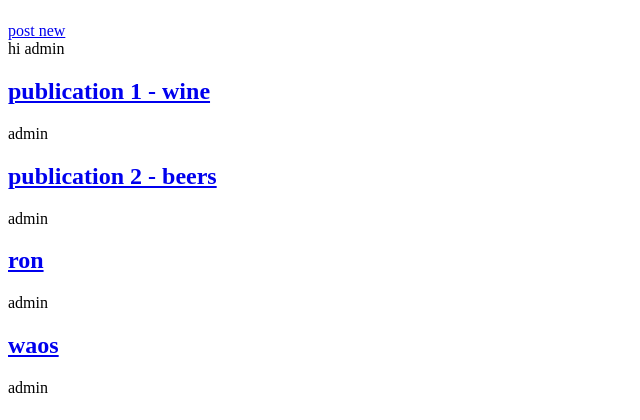
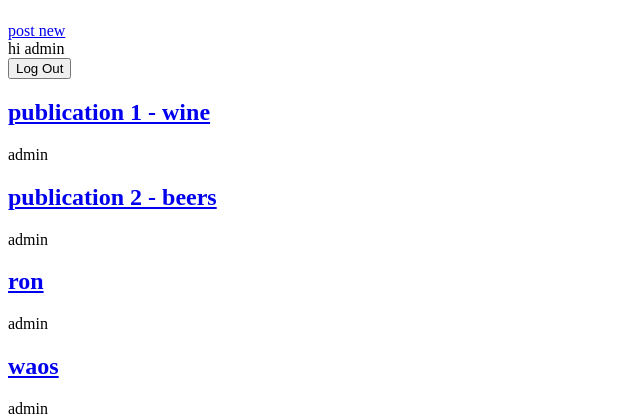
Before and after one commit to katex009/CRUD, a Django app: page / in a window 1280 px wide. Shown: the part 58-478 px from the top of the page, without its empty margins (0-640 px from the left). Run offline with Django 5.2, Linux system fonts and the light colour scheme; a user stored in the database is signed in; data comes from the database, SQL or seed files in the repository; both versions use the stored data as it was after the commit.

Commit message:
log out added

```diff
--- a/django_project/settings.py
+++ b/django_project/settings.py
@@ -125,3 +125,4 @@ STATICFILES_DIRS = [BASE_DIR / "static"]
 DEFAULT_AUTO_FIELD = 'django.db.models.BigAutoField'
 
 LOGIN_REDIRECT_URL = 'home'
+LOGOUT_REDIRECT_URL = 'home'
--- a/templates/home.html
+++ b/templates/home.html
@@ -3,6 +3,10 @@
 {% block content %}
     {% if user.is_authenticated %}
         hi {{ user.username }}
+        <form action="{% url 'logout' %}" method="post">
+            {% csrf_token %}
+            <button type="submit">Log Out</button>
+        </form>
     {% else %}
         <p>no estas registrado</p>
         <a href="{% url 'login' %}">log In</a>
```
Also changed, not shown: db.sqlite3.
